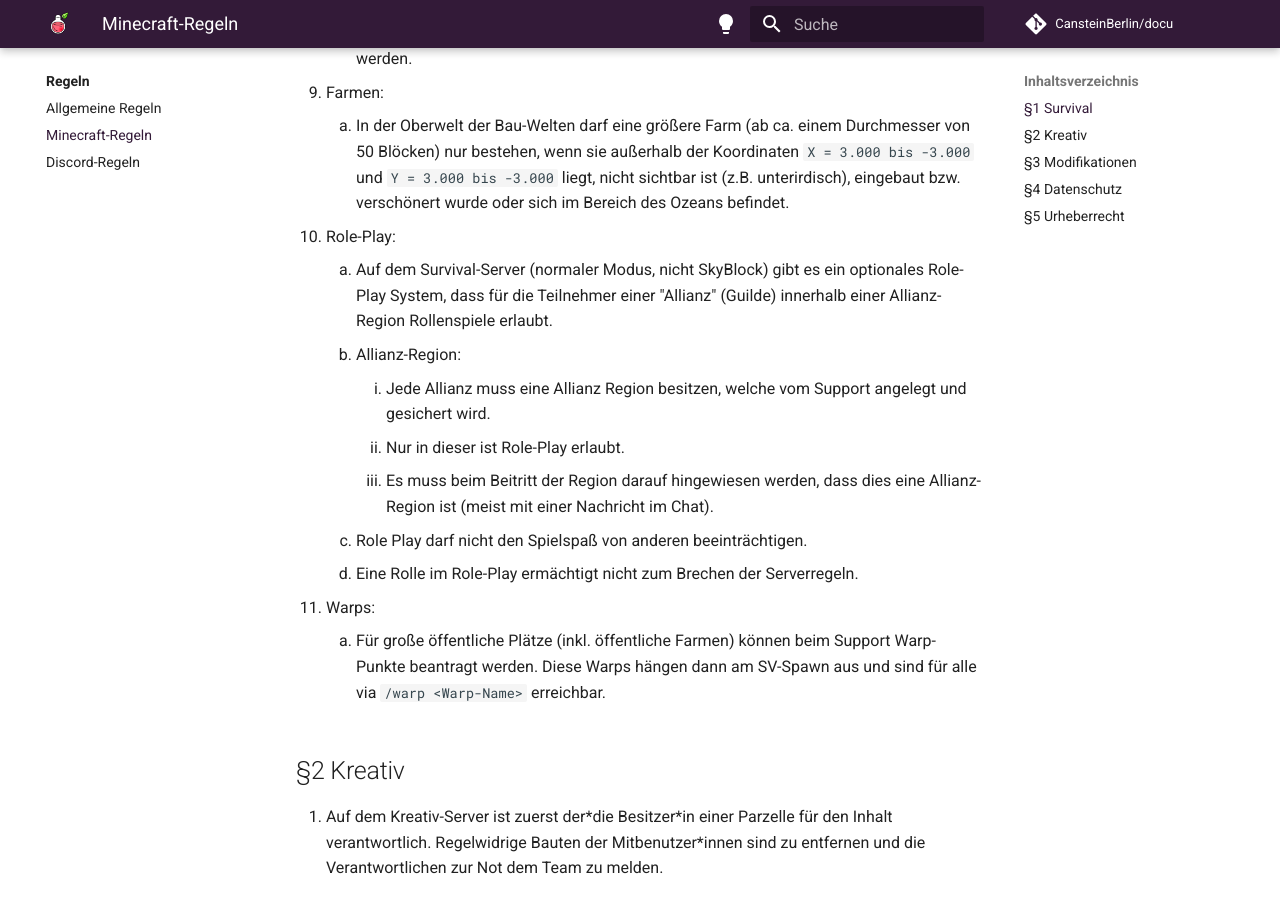
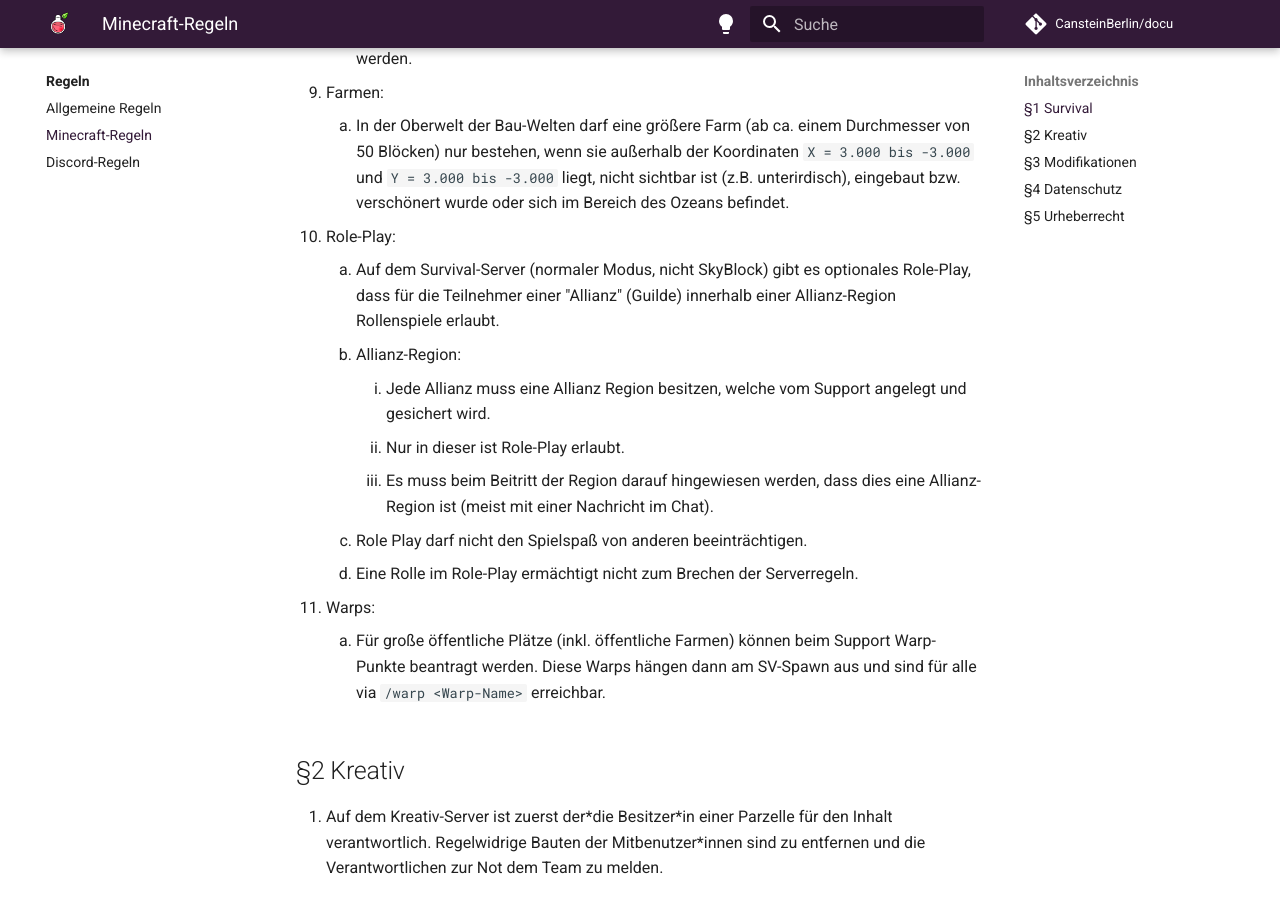
Before and after one commit to CansteinBerlin/docu, an MkDocs documentation site: the page built from docs/rules/minecraft.md, in a window 1280 px wide and 900 px high, scrolled down 1517 px. Built offline with MkDocs 1.6.1 and Material for MkDocs 9.7.7, drawn with Linux system fonts in a browser that asks for light colours; comment, search, counter and statistics services are not loaded.

Commit message:
Update minecraft.md

```diff
--- a/docs/rules/minecraft.md
+++ b/docs/rules/minecraft.md
@@ -27,7 +27,7 @@
 9. Farmen:
     1. In der Oberwelt der Bau-Welten darf eine größere Farm (ab ca. einem Durchmesser von 50 Blöcken) nur bestehen, wenn sie außerhalb der Koordinaten `X = 3.000 bis -3.000` und `Y = 3.000 bis -3.000` liegt, nicht sichtbar ist (z.B. unterirdisch), eingebaut bzw. verschönert wurde oder sich im Bereich des Ozeans befindet.
 10. Role-Play:
-    1. Auf dem Survival-Server (normaler Modus, nicht SkyBlock) gibt es ein optionales Role-Play System, dass für die Teilnehmer einer "Allianz" (Guilde) innerhalb einer Allianz-Region Rollenspiele erlaubt.
+    1. Auf dem Survival-Server (normaler Modus, nicht SkyBlock) gibt es optionales Role-Play, dass für die Teilnehmer einer "Allianz" (Guilde) innerhalb einer Allianz-Region Rollenspiele erlaubt.
     2. Allianz-Region:
         1. Jede Allianz muss eine Allianz Region besitzen, welche vom Support angelegt und gesichert wird.
         2. Nur in dieser ist Role-Play erlaubt.
```
